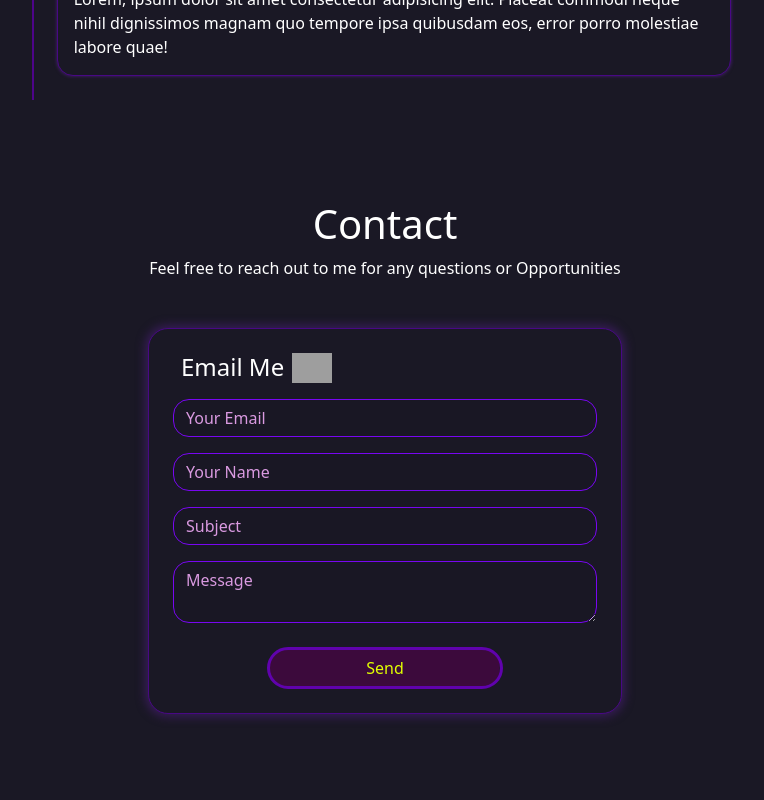
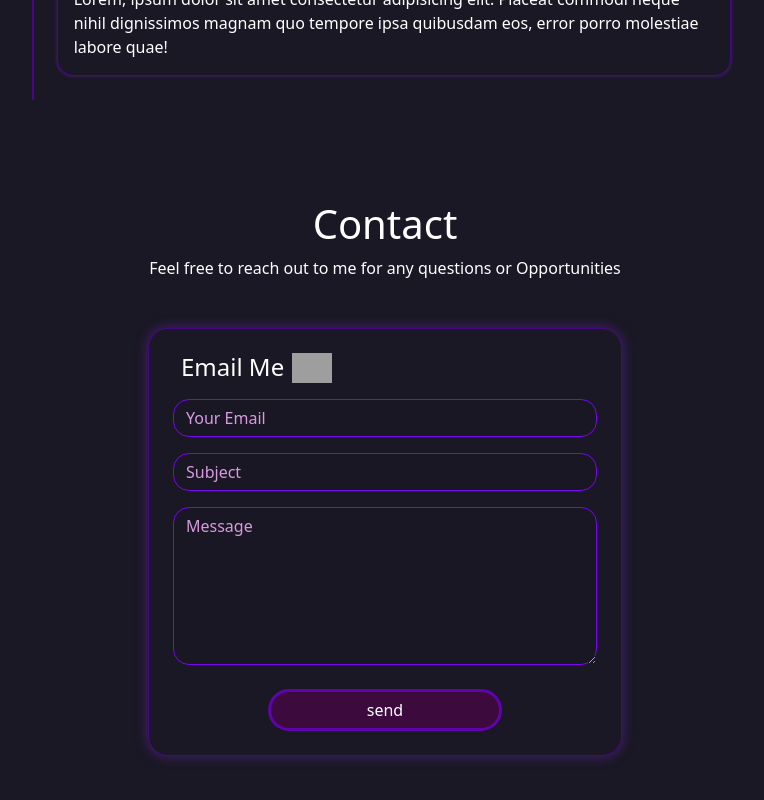
Before and after one commit to Dineshofficiall/PortfolioFrontend, a React (Vite) app: page / in a window 1280 px wide. Shown: the part 2991-3791 px from the top of the page, without its empty margins (255-1019 px from the left). Before the commit the page ends 3757 px from the top, so only its background shows below. Built offline with nearby package versions, Linux system fonts and the light colour scheme; grey boxes are pictures that could not be loaded.

Commit message:
working contact component

```diff
--- a/package.json
+++ b/package.json
@@ -10,12 +10,14 @@
     "preview": "vite preview"
   },
   "dependencies": {
+    "@emailjs/browser": "^4.4.1",
     "axios": "^1.7.4",
     "bootstrap": "^5.3.3",
     "bootstrap-icons": "^1.11.3",
     "react": "^18.2.0",
     "react-bootstrap": "^2.10.4",
     "react-dom": "^18.2.0",
+    "react-icons": "^5.3.0",
     "react-router-dom": "^6.26.1",
     "react-scroll": "^1.9.0"
   },
--- a/src/pages/contact/Contact.jsx
+++ b/src/pages/contact/Contact.jsx
@@ -1,6 +1,6 @@
 // eslint-disable-next-line no-unused-vars
-import React from 'react'
-import { Button, Col, Container, Form, FormControl, Image, InputGroup } from 'react-bootstrap'
+import React, { useMemo, useRef, useState } from 'react'
+import { Button, Col, Container, Form, FormControl, Image, InputGroup, Spinner } from 'react-bootstrap'
 
 // image
 import rocketIcon from "/Project/PortfolioFrontend/Portfolio/src/assets/contact icon/rocket.png"
@@ -8,7 +8,75 @@ import rocketIcon from "/Project/PortfolioFrontend/Portfolio/src/assets/contact
 // css
 import "./contact.css"
 
+// icons
+import { TiTickOutline } from "react-icons/ti";
+import { IoCloseCircleSharp } from "react-icons/io5";
+
+// emailjs
+import emailjs from '@emailjs/browser'
+
 function Contact() {
+    const form = useRef();
+
+    const [formStatus, setFormStatus] = useState(true);
+
+    const [emailStatus, setEmailStatus] = useState(null);
+    const [subjectStatus, setSubjectStatus] = useState(null);
+    const [messageStatus, setMessageStatus] = useState(null);
+
+    const formValidation = () => {
+        const formElements = form.current.elements;
+        const email = formElements.mail.value;
+        const subject = formElements.subject.value;
+        const message = formElements.message.value;
+
+        const emailValidate = email.match(/^(([^<>()[\]\\.,;:\s@"]+(\.[^<>()[\]\\.,;:\s@"]+)*)|.(".+"))@((\[[0-9]{1,3}\.[0-9]{1,3}\.[0-9]{1,3}\.[0-9]{1,3}\])|(([a-zA-Z\-0-9]+\.)+[a-zA-Z]{2,}))$/)
+        setEmailStatus(emailValidate ? true : false);
+
+        setSubjectStatus(subject.length >= 3 ? true : false);
+
+        setMessageStatus(message.length >= 5 ? true : false);
+
+        return emailValidate && subject.length >= 3 && message.length >= 5;
+    }
+
+    const sendMail = async (e) => {
+        e.preventDefault();
+
+        if (formValidation()) {
+            try {
+
+                // {
+                //     // code is for letting know the comments in the console to get all the single form data
+
+                //     const formData = new FormData(form.current);
+                //     for (let [key, value] of formData.entries()) {
+                //         console.log(`${key}: ${value}`);
+                //     }
+                // }
+
+                setFormStatus(false);
+
+                const messageResponse = await emailjs.sendForm(
+                    "service_fquu7mq",
+                    "template_ew9jsn9",
+                    form.current,
+                    "Ch90_r-QFo5NUtUV9"
+                );
+                console.log("Email sent successfully:", messageResponse.text);
+
+                setFormStatus(true);
+                form.current.reset();
+
+
+            } catch (error) {
+                console.error("Error while sending email:", error);
+            }
+        } else {
+            alert("Form validation failed. Please check the inputs.");
+        }
+    };
+
     return (
         <>
             <section>
@@ -23,41 +91,42 @@ function Contact() {
                                 <h4 className='m-0 mx-2'>Email Me</h4>
                                 <Image src={rocketIcon} width={40}/>
                             </div>
-                            <InputGroup className="mb-3 input-group">
+                            <Form ref={form} onSubmit={sendMail}>
+                                <InputGroup className="mb-3 parent-contact-block">
                                     <FormControl
                                         className='Contact-Input-Groups rounded-4'
                                         placeholder="Your Email"
                                         aria-label="Email"
                                         type="email"
+                                        name="mail"
                                     />
+                                    {emailStatus === false ? <span><IoCloseCircleSharp /></span> : emailStatus === true ? <span><TiTickOutline /></span> : null}
                                 </InputGroup>
-                            <InputGroup className="mb-3 input-group">
-                                <FormControl
-                                    className='Contact-Input-Groups rounded-4'
-                                    placeholder="Your Name"
-                                    aria-label="Name"
-                                    type="text"
-                                />
-                            </InputGroup>
-                            <InputGroup className="mb-3 input-group">
+                                <InputGroup className="mb-3 parent-contact-block">
                                     <FormControl
                                         className='Contact-Input-Groups rounded-4'
                                         placeholder="Subject"
                                         aria-label="Subject"
                                         type="text"
+                                        name='subject'
                                     />
+                                    {subjectStatus === false ? <span><IoCloseCircleSharp /></span> : subjectStatus === true ? <span><TiTickOutline color='green' /></span> : null}
                                 </InputGroup>
-                            <InputGroup>
+                                <InputGroup className="mb-3 parent-contact-block">
                                     <Form.Control
                                         as="textarea"
                                         aria-label="With textarea"
                                         className='Contact-Input-Groups rounded-4'
                                         placeholder="Message"
+                                        rows={6}
+                                        name='message'
                                     />
+                                    {messageStatus === false ? <span><IoCloseCircleSharp color='red'/></span> : messageStatus === true ? <span><TiTickOutline color='green'/></span> : null}
                                 </InputGroup>
                                 <div className='mt-4 Contact-btn text-center'>
-                                <Button className="rounded-5">Send</Button>
+                                    <Button className="rounded-5" type='submit'>{formStatus === true ? <span className='bg-transparent'>send</span> : <Spinner animation="border" variant="info" className='spinner' />}</Button>
                                 </div>
+                            </Form>
                         </div>
                     </Col>
                 </Container>
--- a/src/pages/contact/contact.css
+++ b/src/pages/contact/contact.css
@@ -2,7 +2,16 @@
     background-color: #191724 !important;
     border: 1px solid #7806f1 !important;
     border-radius: 17%  !important;
+    position: relative;
 }
+.parent-contact-block span {
+    position: absolute;
+    z-index: 1;
+    right: 13px;
+    top: 5px;
+    background-color: transparent;
+}
+
 .Contact-Input-Groups:focus {
     box-shadow: none !important;
     outline: none !important;
@@ -35,6 +44,7 @@
 /* btn */
 .Contact-btn button{
     padding: 6px 6em;
+    /* height: ; */
     background: linear-gradient(to right, #7705f0 40%, #6513a4 46%, #3c0a3c 0%);
     background-size: 300% 100%;
     background-position: 100% 0;
@@ -45,6 +55,10 @@
 }
 .Contact-btn button:hover {
     background-position: 0 0;
+}
+.Contact-btn .spinner {
+    font-size: 10px;
+    background-color: transparent;
 }
 @keyframes contactBorderColorAnimation {
     0% {
```
Also changed, not shown: 1 other file (tests, documents, lock files or other folders). Lines whose indentation alone changed are shown as unchanged.
